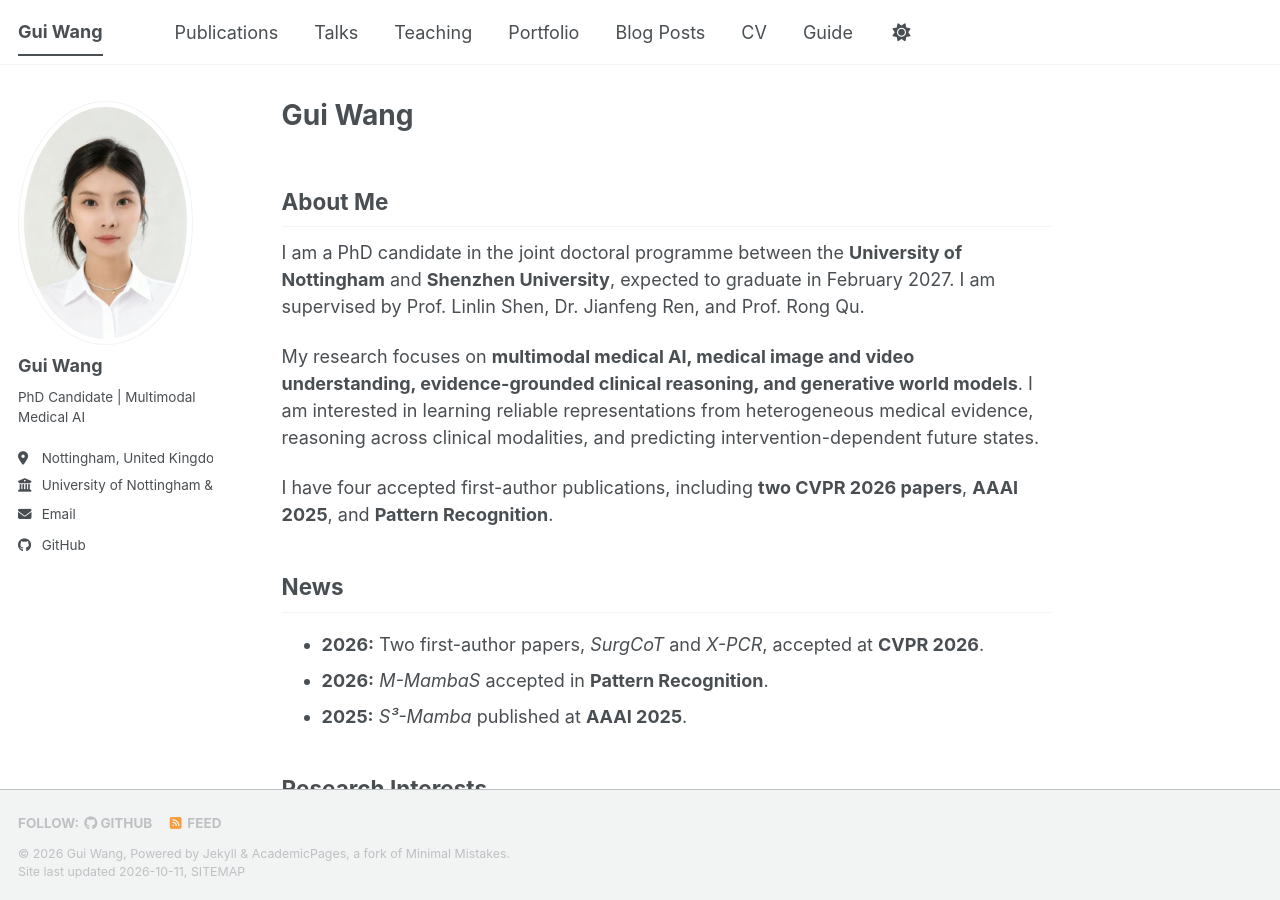
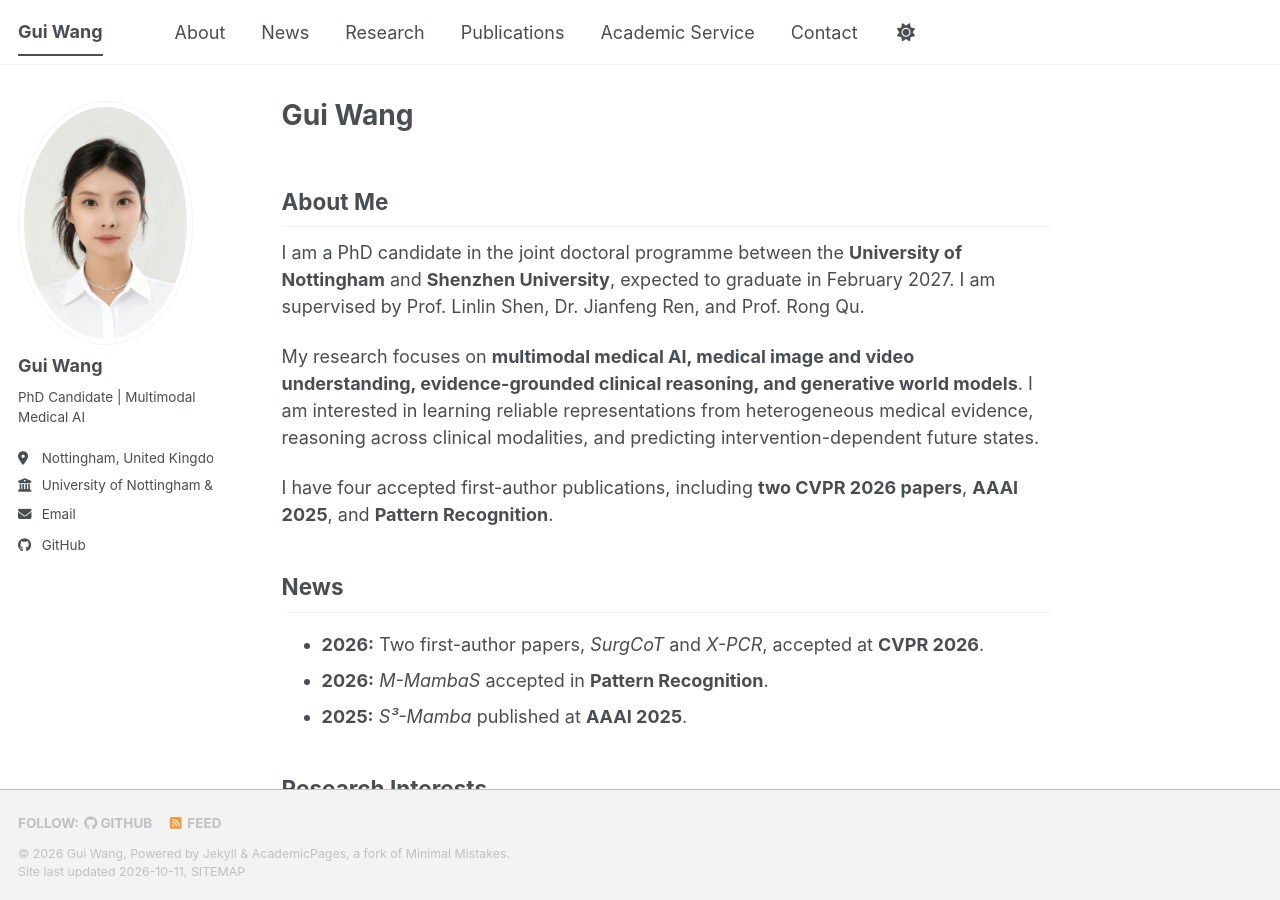
Before and after one commit to Erin668/Erin668.github.io, a Jekyll site: the page built from _pages/about.md, in a window 1280 px wide and 900 px high. Built offline with Jekyll 4.4.1, drawn with Linux system fonts in a browser that asks for light colours; a style sheet for code colours, icons or effects is not loaded; some of the changed lines change nothing that is shown.

Commit message:
Replace template navigation with Gui Wang research sections

```diff
--- a/_data/navigation.yml
+++ b/_data/navigation.yml
@@ -1,33 +1,13 @@
-# The following is the order of the links in the header of the website.
-#
-# Changing the order here will adjust the order and you can also add additional
-# links. Removing a link prevents it from showing in the header, but does not
-# prevent it from being included in the site.
-#
-# NOTE that only one of the CV options should be selected, the first is for the
-#      Markdown formatted page while the second is generated using JSON.
-
 main:
+  - title: "About"
+    url: /#about-me
+  - title: "News"
+    url: /#news
+  - title: "Research"
+    url: /#research-interests
   - title: "Publications"
-    url: /publications/
-
-  - title: "Talks"
-    url: /talks/
-
-  - title: "Teaching"
-    url: /teaching/
-
-  - title: "Portfolio"
-    url: /portfolio/
-
-  - title: "Blog Posts"
-    url: /year-archive/
-
-  - title: "CV"
-    url: /cv/
-
-  # - title: "CV"
-  #   url: /cv-json/
-
-  - title: "Guide"
-    url: /markdown/
+    url: /#publications
+  - title: "Academic Service"
+    url: /#academic-service
+  - title: "Contact"
+    url: /#contact
```
